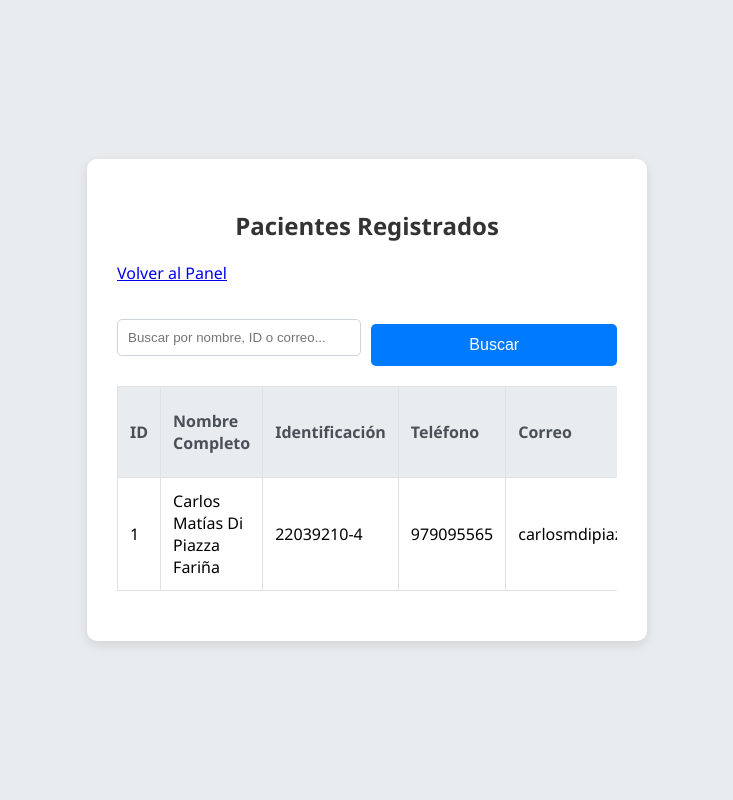
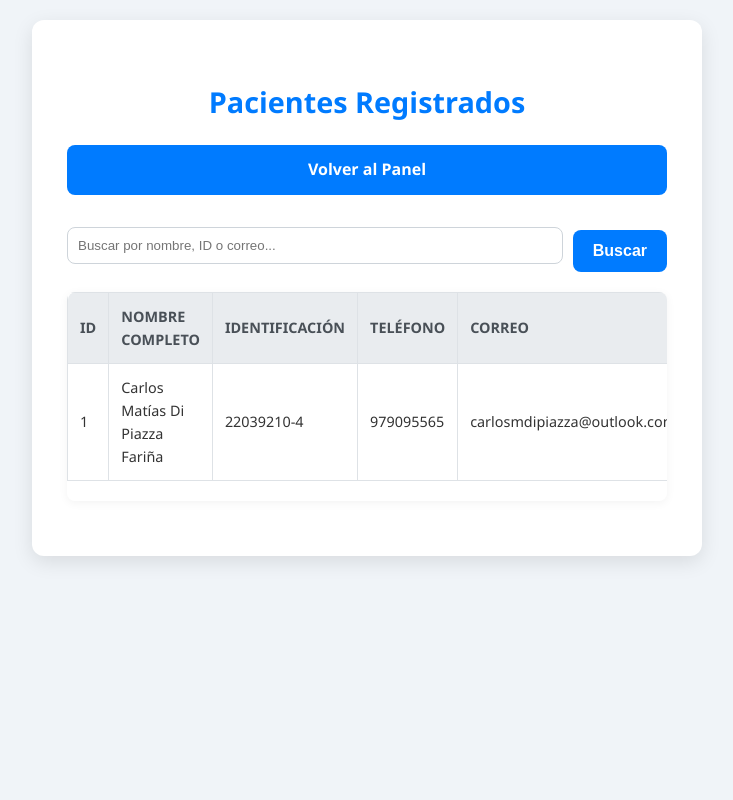
Before and after one commit to carlosdp521-hub/semana7, a PHP site: page /ver_pacientes.php in a window 1280 px wide. Shown: the whole page, without its empty margins (273-1006 px from the left). Run offline with PHP 8.4, Linux system fonts and the light colour scheme; a user stored in the database is signed in; data comes from the database, SQL or seed files in the repository.

Commit message:
Add files via upload

```diff
--- a/estilos.css
+++ b/estilos.css
@@ -1,88 +1,211 @@
-/* estilos.css - Shared styles for the forms. */
+/* estilos.css - Hoja de estilos centralizada para la Clínica El Bienestar */
+
+/* --- Estilos Generales --- */
+:root {
+    --primary-color: #007bff;
+    --primary-hover: #0056b3;
+    --secondary-color: #28a745;
+    --secondary-hover: #218838;
+    --danger-color: #dc3545;
+    --danger-hover: #c82333;
+    --text-color: #333;
+    --bg-color: #f0f4f8;
+    --card-bg: #ffffff;
+}
+
+html {
+    scroll-behavior: smooth;
+}
 
 body {
     font-family: 'Segoe UI', Tahoma, Geneva, Verdana, sans-serif;
-    background-color: #e9ecef;
-    display: flex;
-    justify-content: center;
-    align-items: center;
-    min-height: 100vh;
+    background-color: var(--bg-color);
+    color: var(--text-color);
+    margin: 0;
+    line-height: 1.6;
+}
+
+/* --- Contenedor Principal (Formularios y Paneles) --- */
+.container, .form-container {
+    background-color: var(--card-bg);
+    padding: 20px; /* Reducido para móviles */
+    border-radius: 12px;
+    box-shadow: 0 6px 20px rgba(0, 0, 0, 0.1);
+    width: 95%; /* Ocupa casi todo el ancho en móviles */
+    max-width: 600px;
+    margin: 20px auto; /* Centrado en pantallas más grandes */
+}
+
+/* --- Títulos y Encabezados --- */
+h2 {
+    text-align: center;
+    color: var(--primary-color);
+    margin-bottom: 20px;
+    font-size: 1.5rem; /* Tamaño de fuente más pequeño para móviles */
+}
+h1 {
+    color: var(--primary-color);
+    font-size: 2rem;
     margin: 0;
 }
-.form-container {
-    background-color: #ffffff;
-    padding: 30px;
-    border-radius: 10px;
-    box-shadow: 0 4px 12px rgba(0, 0, 0, 0.1);
-    width: 100%;
-    max-width: 500px;
-}
-h2 {
-    text-align: center;
-    color: #333;
-    margin-bottom: 20px;
-}
+
+/* --- Formularios y Elementos de Entrada --- */
 label {
     display: block;
     margin-top: 15px;
-    font-weight: bold;
+    font-weight: 600;
     color: #555;
 }
-input, textarea {
+input[type="text"],
+input[type="password"],
+input[type="email"],
+input[type="tel"],
+textarea {
     width: 100%;
     padding: 10px;
     margin-top: 5px;
     border: 1px solid #ced4da;
-    border-radius: 5px;
+    border-radius: 8px;
     box-sizing: border-box;
+    transition: border-color 0.3s, box-shadow 0.3s;
 }
-input:focus, textarea:focus {
-    border-color: #007bff;
-    outline: none;
-    box-shadow: 0 0 5px rgba(0, 123, 255, 0.25);
+
+/* --- Botones --- */
+.btn, button[type="submit"] {
+    display: block; /* Ocupa el ancho completo en móviles */
+    padding: 12px 20px;
+    text-decoration: none;
+    color: #fff;
+    background-color: var(--primary-color);
+    border: none;
+    border-radius: 8px;
+    cursor: pointer;
+    font-size: 1rem;
+    font-weight: bold;
+    transition: background-color 0.3s ease, transform 0.2s ease;
+    width: 100%;
+    box-sizing: border-box;
+    margin-top: 15px;
+    text-align: center;
 }
-button {
-    width: 100%;
-    padding: 12px;
+.btn:hover, button[type="submit"]:hover {
+    background-color: var(--primary-hover);
+    transform: translateY(-2px);
+}
+.btn-group {
+    display: flex;
+    flex-direction: column;
+    gap: 15px;
     margin-top: 20px;
-    background-color: #007bff;
-    color: white;
-    border: none;
-    border-radius: 5px;
-    cursor: pointer;
-    font-size: 16px;
-    transition: background-color 0.3s ease;
 }
-button:hover {
-    background-color: #0056b3;
+.btn.admin { background-color: var(--secondary-color); }
+.btn.admin:hover { background-color: var(--secondary-hover); }
+.btn.logout-btn { background-color: var(--danger-color); }
+.btn.logout-btn:hover { background-color: var(--danger-hover); }
+.back-link {
+    margin-top: 25px;
+    text-align: center;
 }
+
+/* --- Mensajes de Feedback --- */
 .message {
-    padding: 10px;
-    margin-bottom: 15px;
-    border-radius: 5px;
+    padding: 15px;
+    margin-bottom: 20px;
+    border-radius: 8px;
     text-align: center;
     font-weight: bold;
 }
 .message.error {
-    background-color: #f8d7da;
-    color: #721c24;
+    background-color: #f8d7da; color: #721c24; border: 1px solid #f5c6cb;
 }
 .message.success {
-    background-color: #d4edda;
-    color: #155724;
+    background-color: #d4edda; color: #155724; border: 1px solid #c3e6cb;
 }
-small {
-    display: block;
-    margin-top: 5px;
-    color: #888;
+.message.info {
+    background-color: #cce5ff; color: #004085; border: 1px solid #b8daff;
 }
-.radio-group {
+
+/* --- Estilos de Tabla y Paginación --- */
+.table-container {
+    overflow-x: auto;
+    border-radius: 8px;
+    box-shadow: 0 2px 10px rgba(0, 0, 0, 0.05);
+}
+table {
+    width: 100%;
+    border-collapse: separate;
+    border-spacing: 0;
+    margin-bottom: 20px;
+}
+th, td {
+    padding: 10px;
+    text-align: left;
+    border-bottom: 1px solid #e9ecef;
+    font-size: 0.9em;
+}
+th {
+    background-color: #e9ecef;
+    font-weight: 600;
+    text-transform: uppercase;
+}
+tr:hover { background-color: #f1f1f1; }
+tr:first-child th:first-child { border-top-left-radius: 8px; }
+tr:first-child th:last-child { border-top-right-radius: 8px; }
+
+.search-form {
+    display: block; /* Apilado en pantallas pequeñas */
+    gap: 10px;
+    margin-bottom: 20px;
+}
+.search-form input[type="text"], .search-form button {
+    width: 100%;
+    margin-bottom: 10px;
+}
+.pagination {
     display: flex;
-    gap: 20px;
+    justify-content: center;
     align-items: center;
-    margin-top: 5px;
+    flex-wrap: wrap;
+    gap: 8px;
 }
-.radio-group label {
-    font-weight: normal;
-    margin-top: 0;
+.pagination a, .pagination span {
+    padding: 8px 12px;
+    border-radius: 5px;
+    text-decoration: none;
+    transition: background-color 0.2s;
+    font-size: 0.9em;
 }
+.pagination a { color: var(--primary-color); border: 1px solid var(--primary-color); }
+.pagination a:hover { background-color: var(--primary-color); color: white; }
+.pagination .current-page { background-color: var(--primary-color); color: white; border-color: var(--primary-color); }
+
+/* --- Media Queries para pantallas más grandes --- */
+@media (min-width: 600px) {
+    .container, .form-container {
+        padding: 35px;
+    }
+    .container.full-width {
+        max-width: 1200px;
+    }
+    h2 { font-size: 1.8rem; }
+    h1 { font-size: 2.5rem; }
+    .btn, button[type="submit"] {
+        width: auto;
+    }
+    .btn-group {
+        flex-direction: row; /* En fila en pantallas grandes */
+        justify-content: center;
+    }
+    .search-form {
+        display: flex;
+        justify-content: center;
+    }
+    .search-form input[type="text"] {
+        flex-grow: 1;
+        margin-bottom: 0;
+    }
+    .search-form button {
+        width: auto;
+        margin-bottom: 0;
+    }
+}
--- a/ver_pacientes.php
+++ b/ver_pacientes.php
@@ -68,11 +68,6 @@ try {
     <title>Ver Pacientes</title>
     <link rel="stylesheet" href="estilos.css">
     <style>
-        .table-container {
-            width: 100%;
-            overflow-x: auto;
-            margin-top: 20px;
-        }
         table {
             width: 100%;
             border-collapse: collapse;
@@ -106,12 +101,6 @@ try {
             display: flex;
             gap: 10px;
             align-items: center;
-        }
-        .search-form input[type="text"] {
-            flex-grow: 1;
-        }
-        .pagination {
-            text-align: center;
         }
         .pagination a, .pagination span {
             display: inline-block;
```
Also changed, not shown: animaciones.js (added, +26 -0 lines), index.html (+9 -72 lines), assets/bg1.jpg (added), assets/bg2.jpg (added), assets/bg3.jpg (added), assets/bg4.jpg (added).
